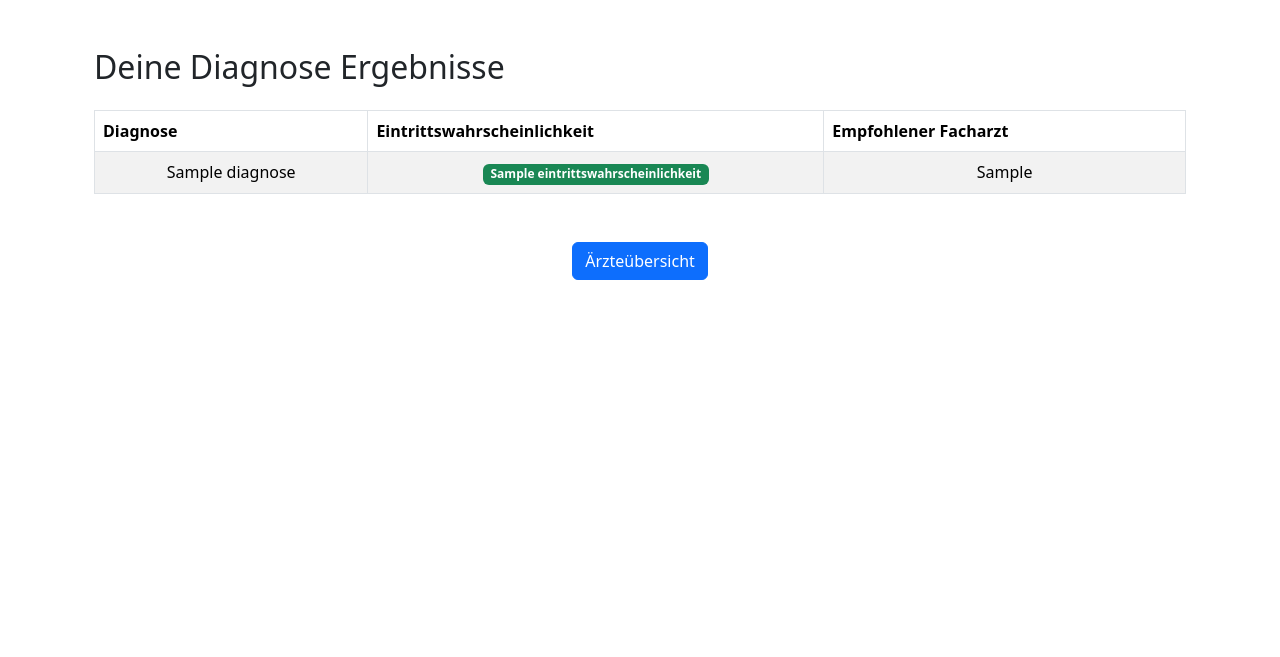
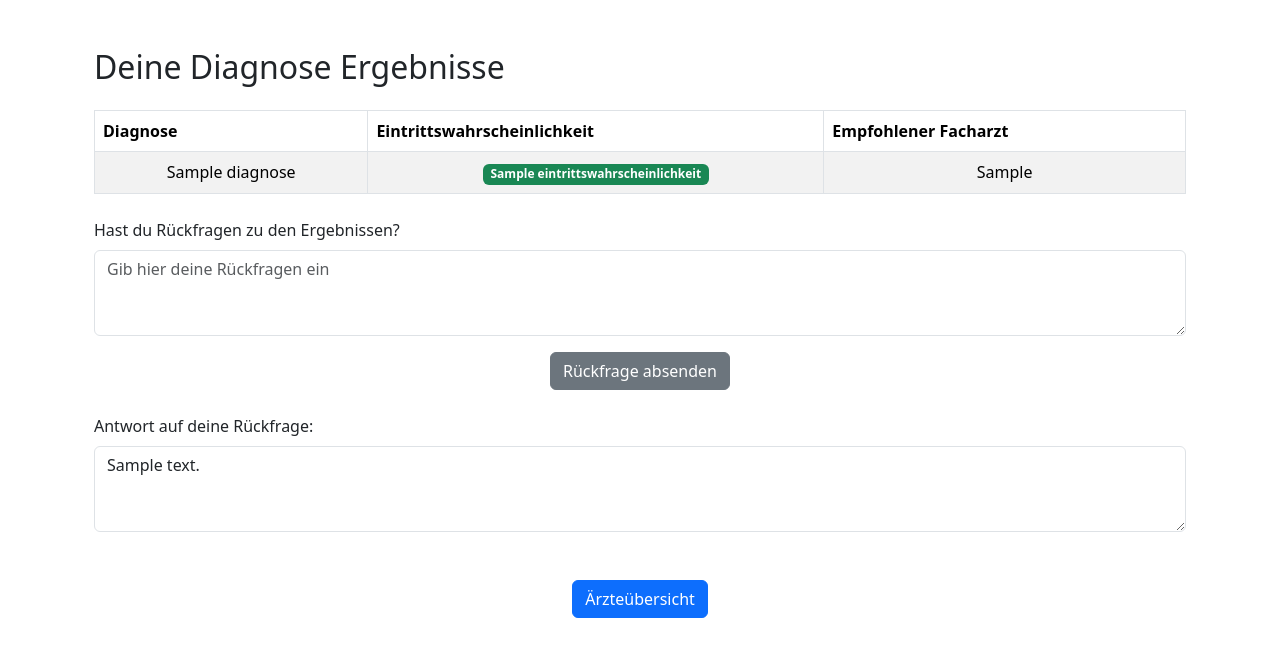
Before and after one commit to Olaf4000/LaborarbeitSprachmodelle, a Flask app: template FlaskApp/templates/diagnosisresults.html in a window 1280 px wide. Shown: the part 76-733 px from the top of the page. Run offline with Flask 3, Linux system fonts and the light colour scheme; the template is opened without the code that fills it: most values are stand-ins (such as "Sample title", 1, 10 or a date in 2020).

Commit message:
Rückfragenformular und Antwort-Textbox ergänzt.

```diff
--- a/FlaskApp/templates/diagnosisresults.html
+++ b/FlaskApp/templates/diagnosisresults.html
@@ -39,6 +39,33 @@
                 {% endfor %}
             </tbody>
         </table>
+
+        <!-- Rückfragen Formular -->
+        <form method="POST" action="{{ url_for('diagnosis.results') }}">
+            <!-- Rückfragen Eingabefeld -->
+            <div class="mt-4">
+                <label for="user-question" class="form-label">Hast du Rückfragen zu den Ergebnissen?</label>
+                <textarea id="user-question" name="user_question" class="form-control" rows="3" placeholder="Gib hier deine Rückfragen ein"></textarea>
+            </div>
+
+            <!-- Button zum Formular abschicken -->
+            <div class="d-flex justify-content-center mt-3">
+                <button type="submit" class="btn btn-secondary" name="submit_question" value="true">Rückfrage absenden</button>
+            </div>
+        </form>
+
+        <!-- Antwort-Textbox, wenn `response_text` gesetzt ist -->
+        {% if response_text %}
+        <div class="mt-4">
+            <label for="response-text" class="form-label">Antwort auf deine Rückfrage:</label>
+            <textarea id="response-text" name="response_text" class="form-control" rows="3" readonly>{{ response_text }}</textarea>
+        </div>
+        <!-- Fehlermeldung, wenn Nutzer submitted ohne eine Frage zu stellen -->
+        {% elif error_message %}
+        <div class="alert alert-danger mt-3" role="alert">
+            {{ error_message }}
+        </div>
+        {% endif %}
     {% else %}
         <!-- Fehlerfall, wenn keine Diagnosen vorhanden sind -->
         <div class="alert alert-danger">
```
Also changed, not shown: FlaskApp/routes/diagnosis.py (+19 -2 lines).
